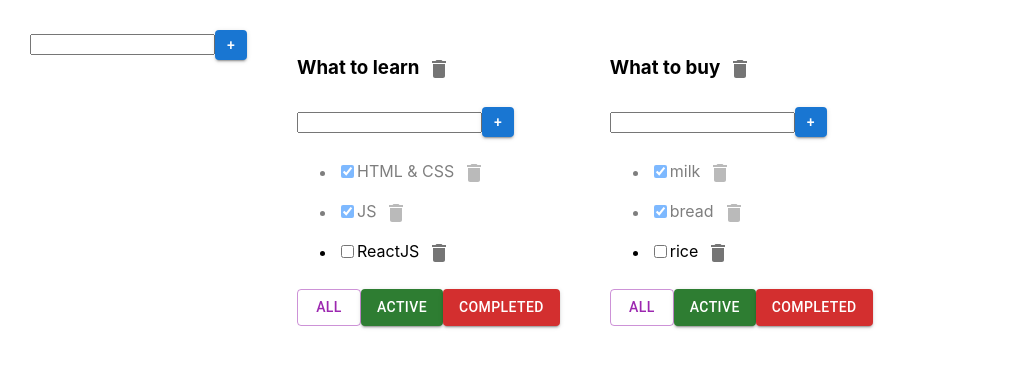
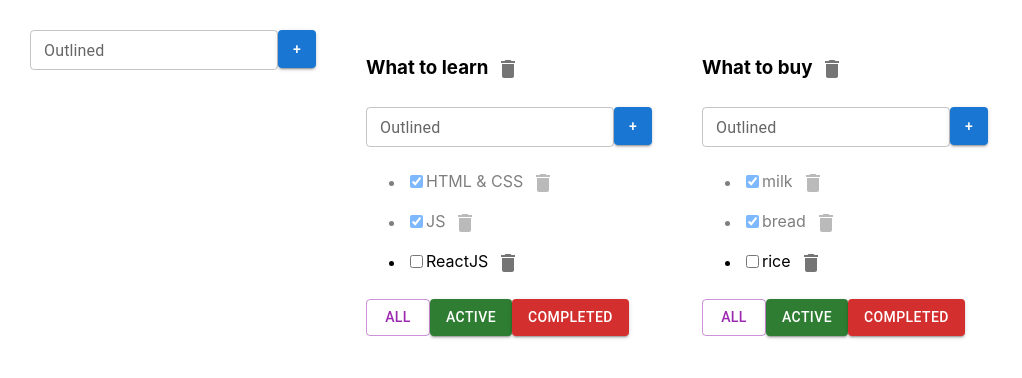
Before and after one commit to oleg-lego-lego/todolist_for_the_lesson, a React (Create React App) app: page / in a window 1280 px wide. Shown: the top 378 px of the page, without its empty margins (0-1022 px from the left). Built offline with nearby package versions, Linux system fonts and the light colour scheme.

Commit message:
fixed input AddItemForm style

```diff
--- a/src/components/AddItemForm.tsx
+++ b/src/components/AddItemForm.tsx
@@ -1,5 +1,6 @@
 import React, {ChangeEvent, KeyboardEvent, useState} from 'react';
 import Button from '@mui/material/Button';
+import TextField from '@mui/material/TextField';
 
 type AddItemFormPropsType = {
     callBack: (title: string) => void
@@ -32,16 +33,20 @@ export const AddItemForm = (props: AddItemFormPropsType) => {
 
     return (
         <div>
-            <input
+            <TextField
+                id="outlined-basic"
+                label="Outlined"
+                variant="outlined"
+                size={'small'}
                 value={title}
                 onChange={onChangeInput}
                 onKeyDown={onKeyDownAddTAsk}
-                className={error ? 'error' : ''}
             />
             <Button
-                style={{maxWidth: '30px', maxHeight: '30px', minWidth: '30px', minHeight: '30px'}}
+                style={{maxWidth: '38px', maxHeight: '38px', minWidth: '38px', minHeight: '38px'}}
                 variant="contained"
-                onClick={addTaskHandler}>+</Button>
+                onClick={addTaskHandler}
+            >+</Button>
             {error && <div className={error ? 'errorMessage' : ''}>{error}</div>}
         </div>
     );
```
